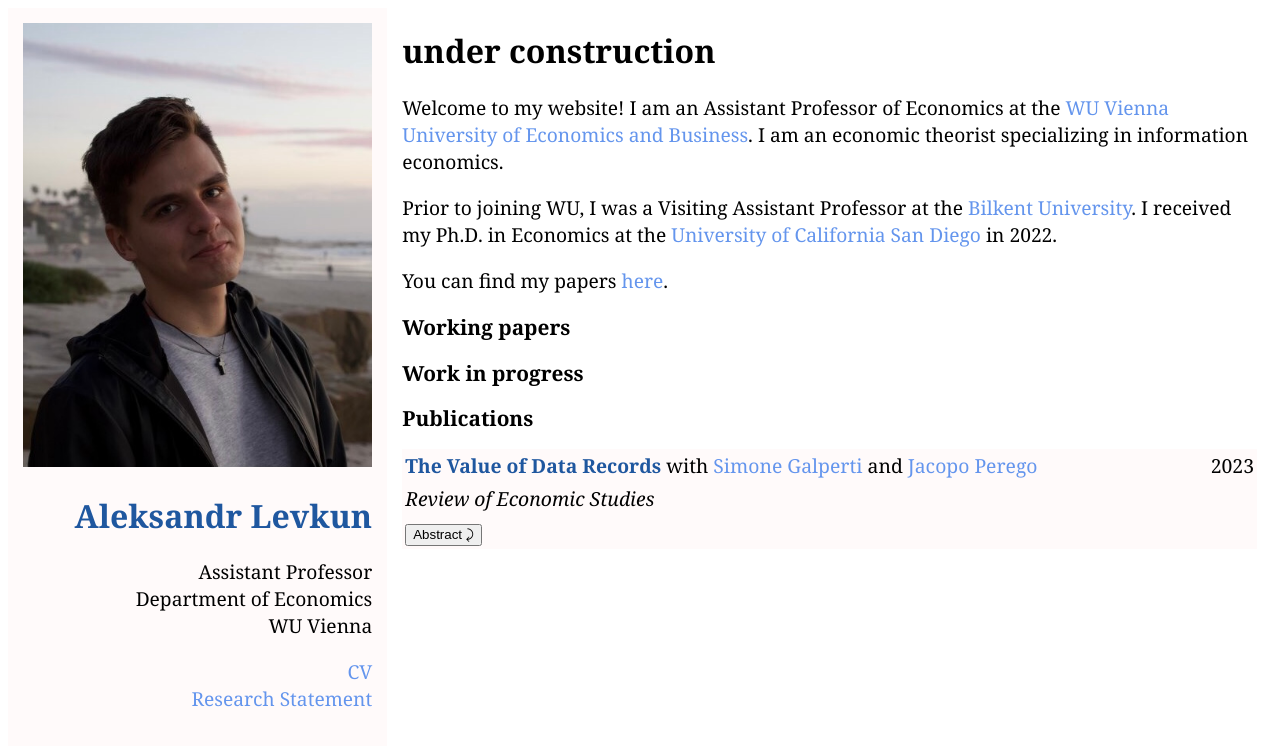
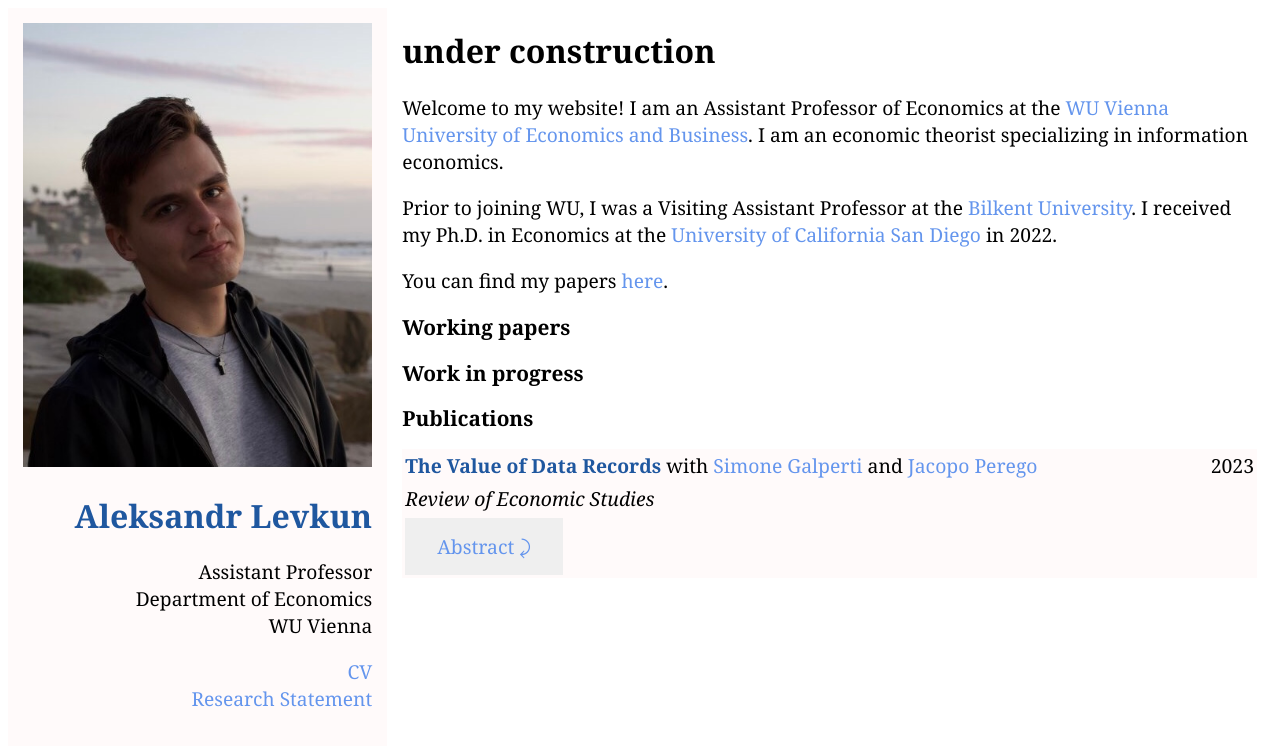
Before and after one commit to alevkun/alevkun.github.io, a Jekyll site: the page built from index.html, in a window 1280 px wide. Shown: the top 746 px of the page. Built offline with Jekyll 4.4.1, drawn with Linux system fonts in a browser that asks for light colours.

Commit message:
Update index.html

```diff
--- a/index.html
+++ b/index.html
@@ -38,7 +38,7 @@ title: Aleksandr Levkun
 		<td> </td>
 	</tr>
 	<tr>
-		<td> <button id="button" onclick="showhide()">Abstract &#10552;</button> </td>
+		<td> <button class="button button1" id="button" onclick="showhide()">Abstract &#10552;</button> </td>
 		<td> </td>
 	</tr>
 	<tr>
```
